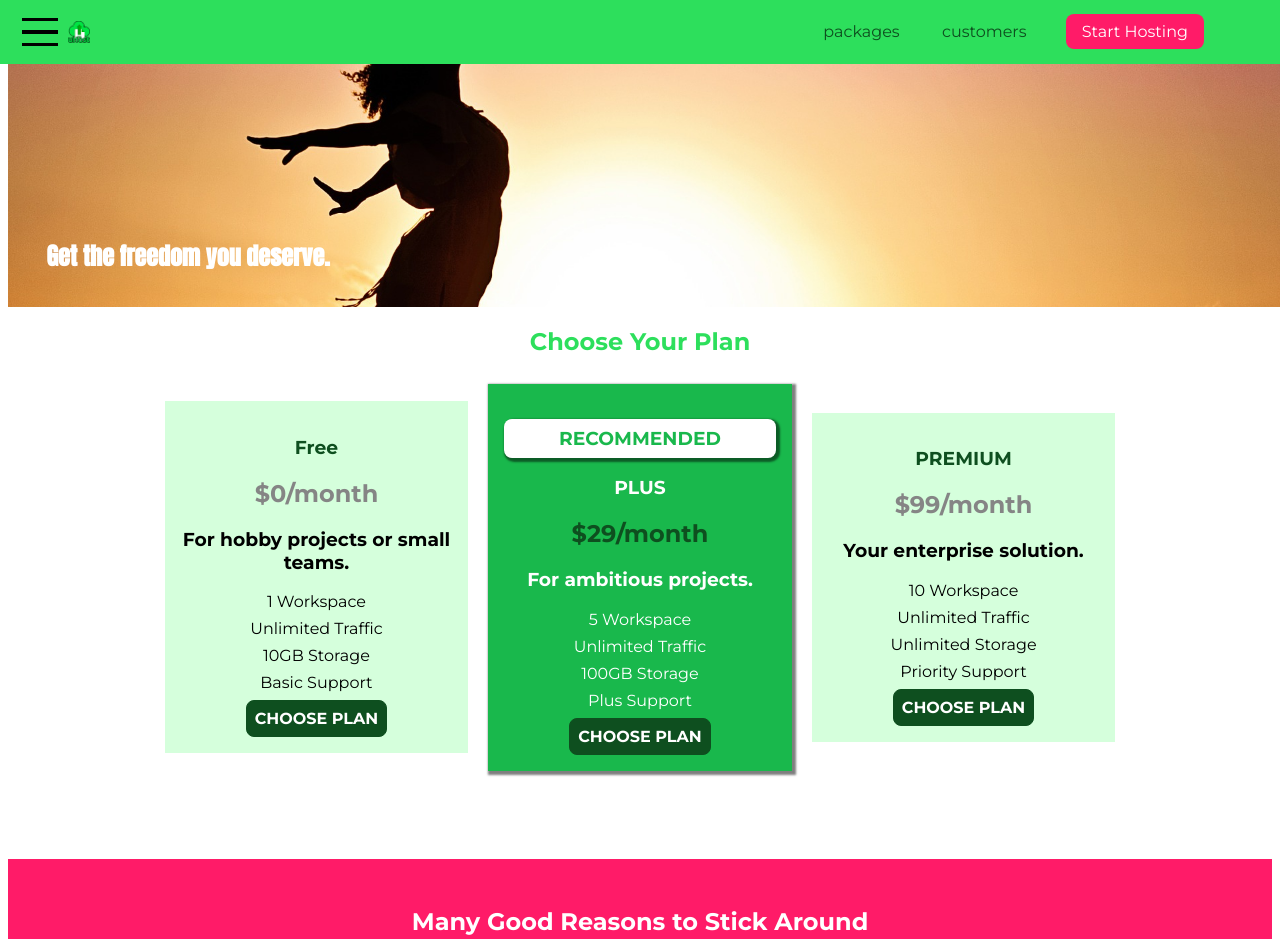
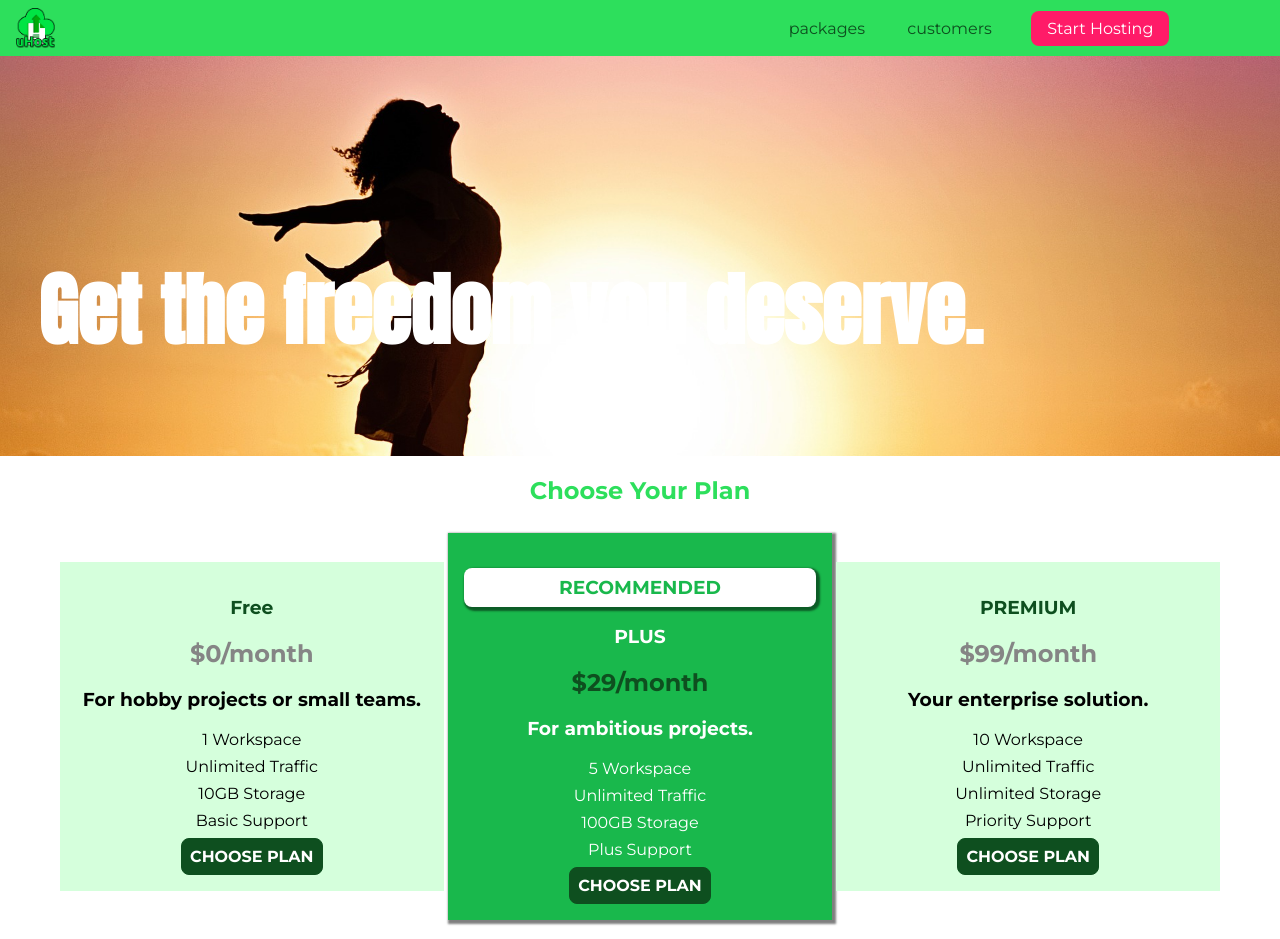
Before and after one commit to sanjaysah101/uHost, a plain HTML site: page index.html in a window 1280 px wide. Shown: the top 939 px of the page. Drawn offline with Linux system fonts and the light colour scheme.

Commit message:
Making our Website Responsive

```diff
--- a/css/main.css
+++ b/css/main.css
@@ -1,6 +1,5 @@
-
 #product-overview {
-  background: url("../images/freedom.jpg") left 10% bottom 70%/cover no-repeat border-box;
+  background: url("../images/freedom.jpg") center/cover no-repeat border-box;
   height: 33vh;
   margin-top: 43px;
   padding: 10px;
@@ -19,20 +18,38 @@
   position: absolute;
   bottom: 5%;
   left: 3%;
+  font-size: 1.6rem;
 }
 
+@media (min-width: 40rem) and (min-height: 40rem) {
+  #product-overview {
+    height: 40vh;
+    background-position: 50% 25%;
+  }
+  #product-overview h1 {
+    font-size: 3rem;
+  }
+}
+
+@media (min-width: 60rem) {
+  #product-overview {
+    height: 50vh;
+    background-position: 50% 25%;
+  }
+  #product-overview h1 {
+    font-size: 5rem;
+  }
+}
 
 .plan {
-  background-color: #d5ffdc;
+  background: #d5ffdc;
   text-align: center;
   padding: 1rem;
-  margin: .5rem;
-  display: inline-block;
-  width: 30%;
-  vertical-align: middle;
+  margin: 0.5rem 0;
+  width: 100%;
 }
 
-.plan__list{
+.plan__list {
   width: 80%;
   margin: auto;
   text-align: center;
@@ -48,7 +65,7 @@
 .plan__annotation {
   background-color: white;
   color: #19b84c;
-  padding: .5rem;
+  padding: 0.5rem;
   box-shadow: 2px 2px 2px 2px rgba(0, 0, 0, 0.5);
   border-radius: 8px;
 }
@@ -60,7 +77,7 @@
 }
 
 .plan__feature {
-  margin: .5rem 0;
+  margin: 0.5rem 0;
 }
 
 .plan__title {
@@ -78,6 +95,24 @@
   color: #0e4f1f;
 }
 
+@media (min-width: 40rem) {
+  .plan__list {
+    width: 100%;
+    text-align: center;
+  }
+
+  .plan {
+    display: inline-block;
+    width: 30%;
+    vertical-align: middle;
+    min-width: 13rem;
+    max-width: 25rem;
+  }
+
+  .plan--highlighted {
+    box-shadow: 2px 2px 2px 2px rgba(0, 0, 0, 0.5);
+  }
+}
 
 #key-features {
   background-color: #ff1b68;
@@ -90,17 +125,11 @@
   margin: 2rem;
 }
 
-.key-feature__list{
+.key-feature__list {
   list-style-type: none;
   margin: 0;
   padding: 0;
   text-align: center;
-}
-
-.key-feature {
-  display: inline-block;
-  width: 30%;
-  vertical-align: top;
 }
 
 .key-feature__image {
@@ -120,7 +149,14 @@
   font-size: 1.25rem;
 }
 
-
+@media (min-width: 40rem) {
+  .key-feature {
+    display: inline-block;
+    width: 30%;
+    max-width: 25rem;
+    vertical-align: top;
+  }
+}
 
 .modal {
   position: fixed;
--- a/css/shared.css
+++ b/css/shared.css
@@ -4,6 +4,11 @@
 
 body {
   font-family: "Montserrat", sans-serif;
+  margin: 0;
+}
+main {
+  min-height: calc(100vh - 3.5rem - 8rem);
+  margin-top: 3.5rem;
 }
 
 .main-header {
@@ -45,10 +50,10 @@ body {
 
 .main-header__brand {
   color: #0e4f1f;
-  font-size: 22px;
+  /* font-size: 22px; */
   font-weight: bold;
   text-decoration: none;
-  height: 22px;
+  height: 2.5rem;
   display: inline-block;
   vertical-align: middle;
 }
@@ -196,3 +201,15 @@ body {
 .mobile-nav__item a {
   font-size: 1.5rem;
 }
+
+@media (min-width: 40rem) {
+  .toggle-button {
+    display: none;
+  }
+  .main-nav {
+    display: inline-block;
+    text-align: right;
+    width: calc(100% -44px);
+    vertical-align: middle;
+  }
+}
--- a/customers/customers.css
+++ b/customers/customers.css
@@ -1,22 +1,23 @@
+main{
+  padding-top: 2.5rem;
+}
+
 .testimonial {
   font-size: 1.2rem;
-  margin: 3rem 0;
 }
 
-.testimonial__list {
+/* .testimonial__list {
   width: 80%;
   margin: auto;
-}
+} */
 
-.testimonial:first-of-type {
+/* .testimonial:first-of-type {
   margin-top: 6rem;
-}
+} */
 
 .testimonial__image-container {
-  width: 65%;
-  max-width: 580px;
-  display: inline-block;
-  vertical-align: middle;
+  width: 100%;
+  max-width: 40rem;
   box-shadow: 3px 3px 5px 3px rgba(0, 0, 0, 0.3);
 }
 
@@ -28,9 +29,6 @@
 .testimonial__info {
   text-align: right;
   padding: 0.9px;
-  display: inline-block;
-  vertical-align: middle;
-  width: 30%;
 }
 
 #customer-2.testimonial {
@@ -66,3 +64,20 @@
 .testimonial__text {
   margin: 3px;
 }
+
+@media (min-width: 40rem) {
+  .testimonial {
+    margin: 3rem auto;
+    max-width: 1500px;
+  }
+  .testimonial__image-container {
+    display: inline-block;
+    vertical-align: middle;
+    width: 66%;
+  }
+  .testimonial__info {
+    display: inline-block;
+    vertical-align: middle;
+    width: 30%;
+  }
+}
--- a/packages/packages.css
+++ b/packages/packages.css
@@ -1,8 +1,8 @@
-main{
+main {
   padding-top: 2rem;
 }
 
-.backgroud{
+.backgroud {
   background-image: url("../images/plans-background.jpg");
   width: 100vw;
   height: 100vh;
@@ -11,7 +11,7 @@ main{
   filter: grayscale(40);
 }
 
-.package{
+.package {
   width: 80%;
   margin: 1rem 0;
   border: 4px solid #0e4f1f;
@@ -20,34 +20,34 @@ main{
 }
 
 .package:hover,
-.package:active{
-    box-shadow: 2px 2px 4px rgba(0,0,0,0.5);
+.package:active {
+  box-shadow: 2px 2px 4px rgba(0, 0, 0, 0.5);
   border-color: #ff5454;
 }
 
-.package a{
+.package a {
   text-decoration: none;
   color: inherit;
   display: block;
   padding: 2rem;
 }
 
-.package__badge{
+.package__badge {
   position: absolute;
   top: 0;
   right: 0;
   margin: 1.25rem;
-    font-size: .75rem;
+  font-size: 0.75rem;
   color: white;
   background-color: #ff5454;
-    padding: .5rem;
+  padding: 0.5rem;
 }
 
-.package__subtitle{
+.package__subtitle {
   color: #979797;
 }
 
-.package__info{
+.package__info {
   padding: 1rem;
   border: 1px solid #0e4f1f;
   font-size: 1.25rem;
@@ -55,11 +55,11 @@ main{
   background-color: white;
 }
 
-#plus{
+#plus {
   background-color: rgba(213, 255, 220, 0.95);
 }
 
-#free{
+#free {
   background-color: rgba(234, 252, 237, 0.95);
   float: right;
   text-align: right;
@@ -67,21 +67,40 @@ main{
   border-left: 4px solid #0e4f1f;
 }
 #free:hover,
-#free:active{
+#free:active {
   border-color: #ff5454;
 }
-#clearfix{
+#clearfix {
   clear: both;
 }
 
-#premium{
+#premium {
   background-color: rgba(14, 79, 31, 0.95);
 }
 
-#premium .package__title{
+#premium .package__title {
   color: white;
 }
 
-#premium .package__subtitle{
+#premium .package__subtitle {
   color: #bbb;
 }
+
+@media (min-width: 40rem) {
+  main {
+    margin: 3rem auto;
+    max-width: 1500px;
+  }
+}
+@media (min-width: 1500px) {
+  .package {
+    border-left: 4px solid #0e4f1f;
+  }
+  #free{
+      border-right: 4px solid #0e4f1f;
+  }
+  #free:hover,
+  #free:active{
+    border-left-color: #ff5454;
+  }
+}
```
Lines whose indentation alone changed are shown as unchanged.
